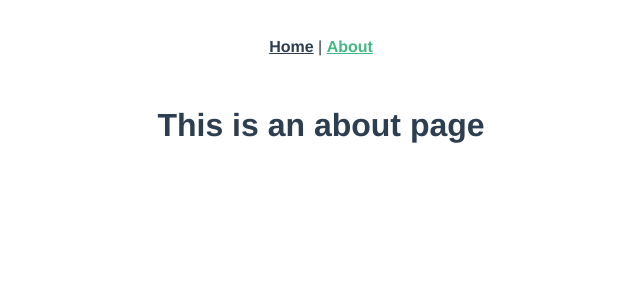
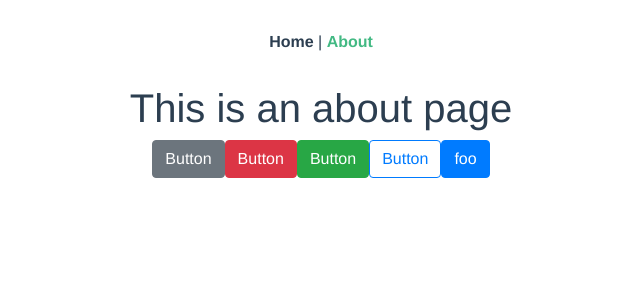
Before and after one commit to Diego-EC/vue-jest-tdd, a Vue app: page /about in a window 1280 px wide. Shown: the top 300 px of the page, without its empty margins (319-959 px from the left). Built offline with nearby package versions, Linux system fonts and the light colour scheme.

Commit message:
added bootstrap-vue

```diff
--- a/src/main.js
+++ b/src/main.js
@@ -1,4 +1,7 @@
+import "@babel/polyfill";
+import "mutationobserver-shim";
 import Vue from "vue";
+import "./plugins/bootstrap-vue";
 import App from "./App.vue";
 import router from "./router";
 import store from "./store";
--- a/src/views/About.vue
+++ b/src/views/About.vue
@@ -1,5 +1,12 @@
 <template>
   <div class="about">
     <h1>This is an about page</h1>
+    <div>
+      <b-button>Button</b-button>
+      <b-button variant="danger">Button</b-button>
+      <b-button variant="success">Button</b-button>
+      <b-button variant="outline-primary">Button</b-button>
+      <b-button variant="primary">foo</b-button>
+    </div>
   </div>
 </template>
```
Also changed, not shown: package.json (+9 -0 lines), src/plugins/bootstrap-vue.js (added, +7 -0 lines), 1 other file (tests, documents, lock files or other folders).
